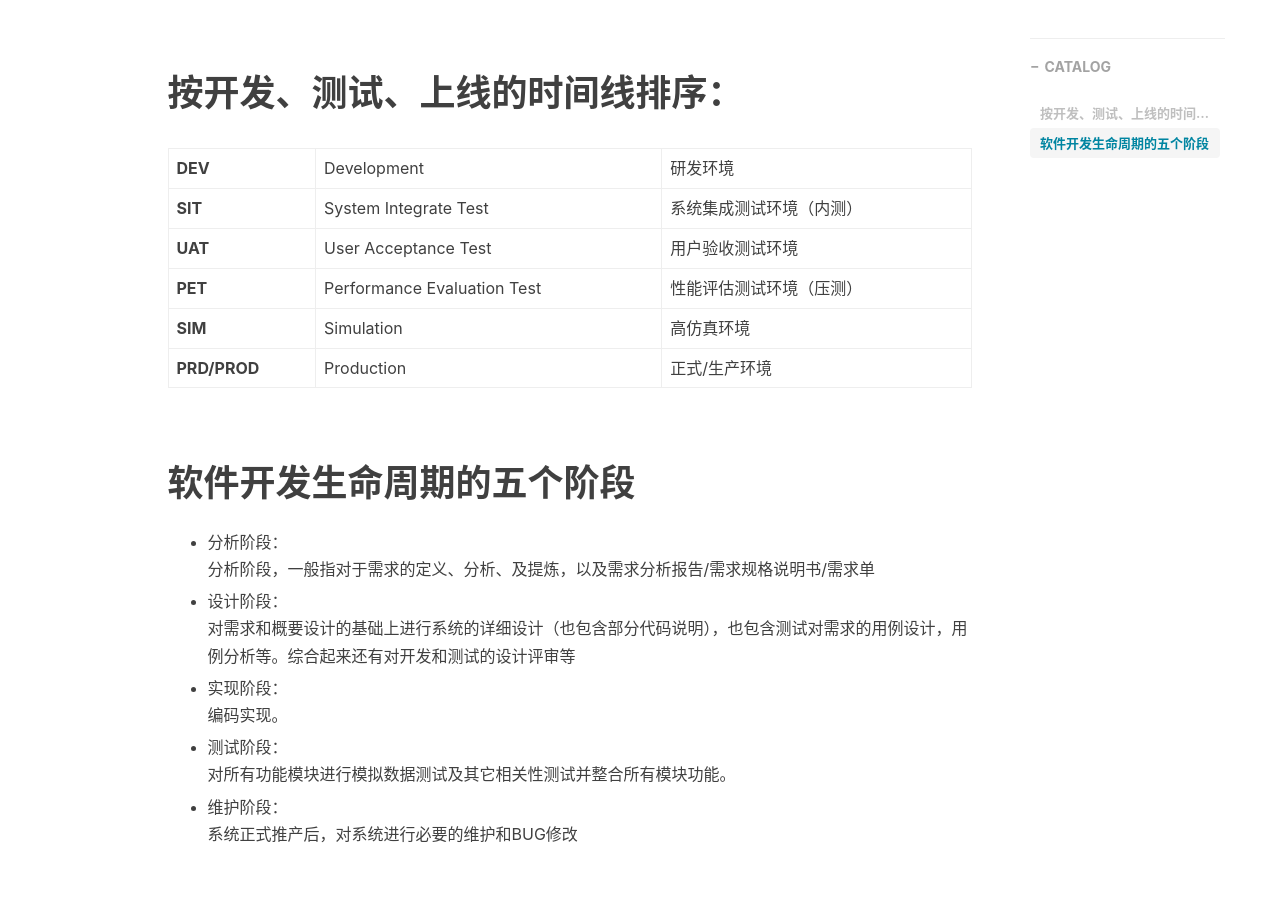
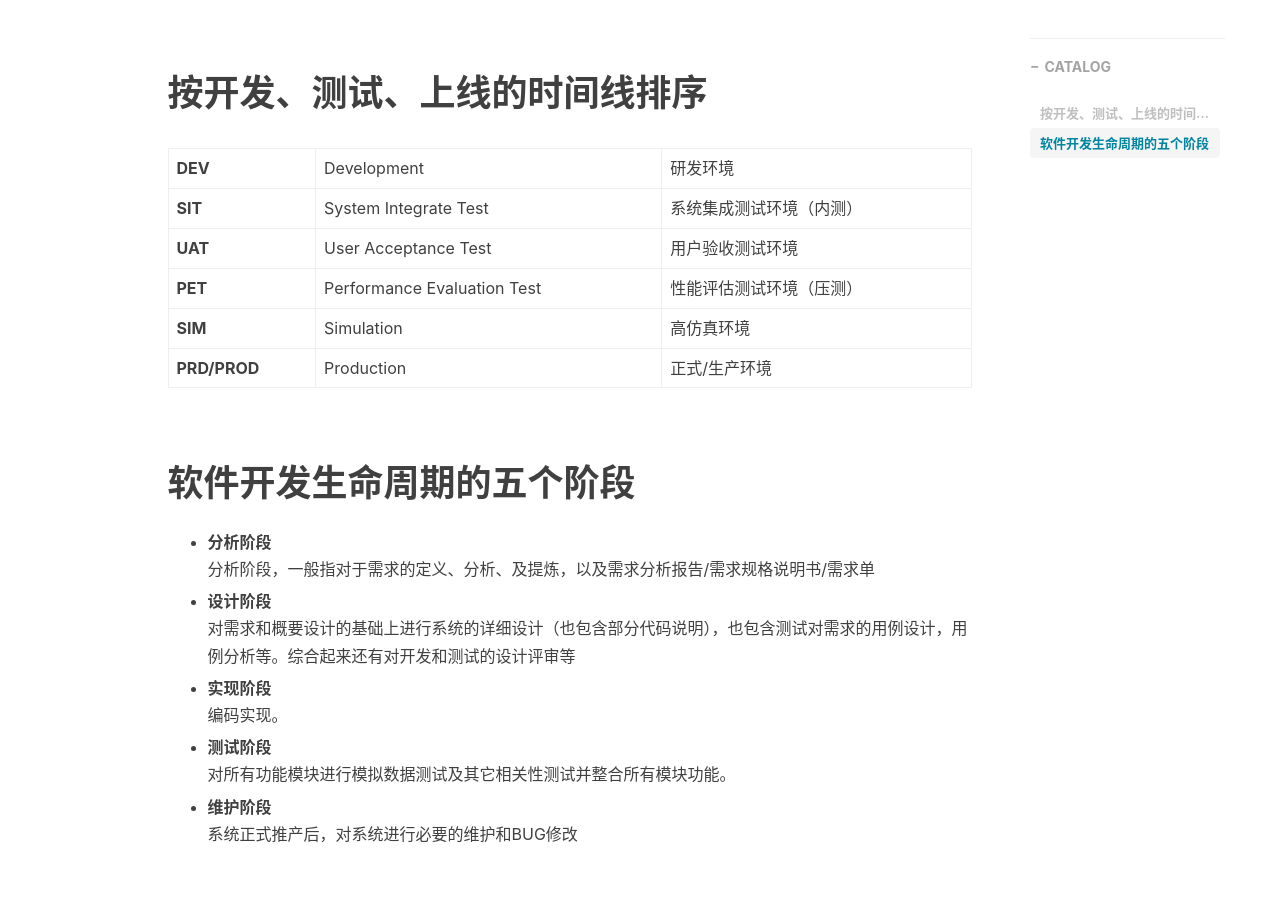
Before and after one commit to Erain-997/Erain-997.github.io, a Jekyll site: the page built from _posts/测试/2022-05-26-开发环境名词解释.md, in a window 1280 px wide. Shown: the part 585-1489 px from the top of the page. Built offline with Jekyll 4.4.1, drawn with Linux system fonts in a browser that asks for light colours; nearby versions of some CDN libraries; comment, search, counter and statistics services are not loaded.

Commit message:
今日更新

```diff
--- a/_posts/测试/2022-05-26-开发环境名词解释.md
+++ b/_posts/测试/2022-05-26-开发环境名词解释.md
@@ -12,7 +12,7 @@ tags:
 - 开发周期
 ---
 
-# 按开发、测试、上线的时间线排序：
+# 按开发、测试、上线的时间线排序
 
 **DEV** | Development | 研发环境
 **SIT** | System Integrate Test | 系统集成测试环境（内测）
@@ -23,17 +23,17 @@ tags:
 
 # 软件开发生命周期的五个阶段
 
-- 分析阶段：
+- **分析阶段**
   分析阶段，一般指对于需求的定义、分析、及提炼，以及需求分析报告/需求规格说明书/需求单
 
-- 设计阶段：
+- **设计阶段**
   对需求和概要设计的基础上进行系统的详细设计（也包含部分代码说明），也包含测试对需求的用例设计，用例分析等。综合起来还有对开发和测试的设计评审等
 
-- 实现阶段：
+- **实现阶段**
   编码实现。
 
-- 测试阶段：
+- **测试阶段**
   对所有功能模块进行模拟数据测试及其它相关性测试并整合所有模块功能。
 
-- 维护阶段：
+- **维护阶段**
   系统正式推产后，对系统进行必要的维护和BUG修改
```
Also changed, not shown: _posts/测试/2022-09-15-服务测试指标.md (+1 -1 lines).
